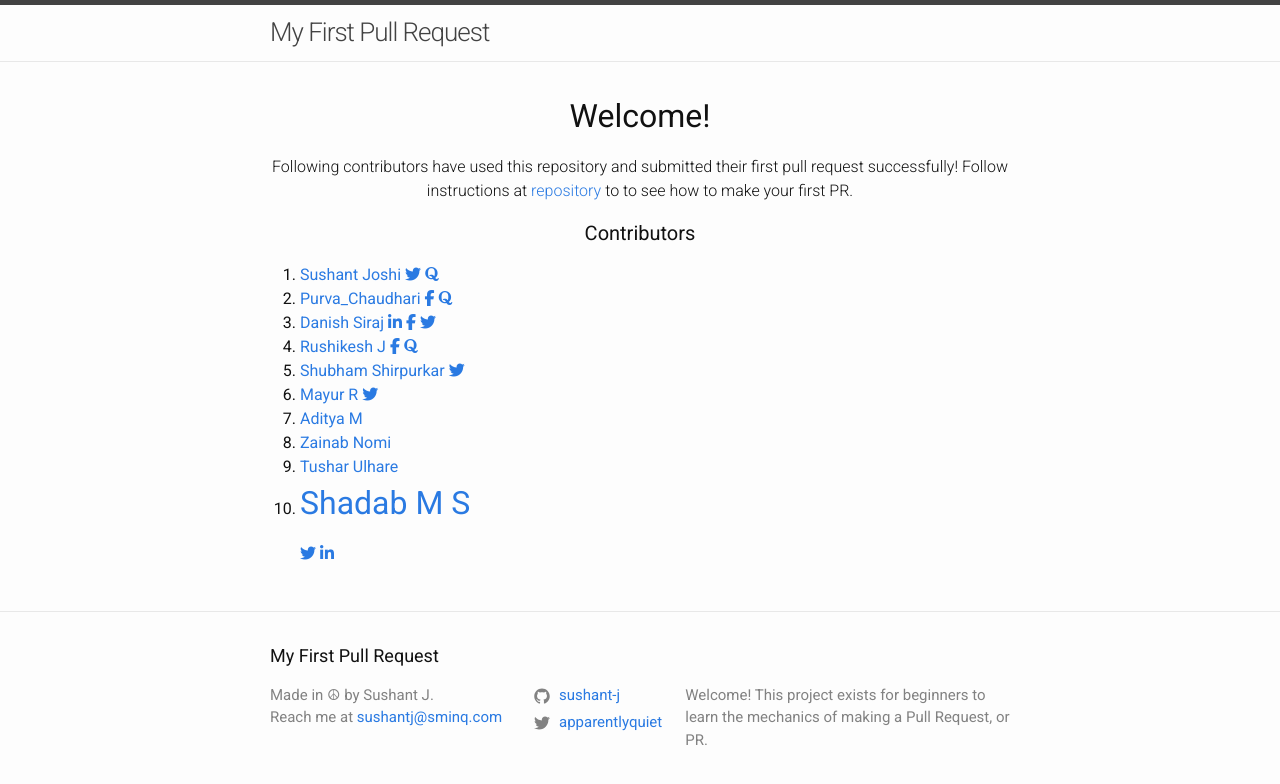
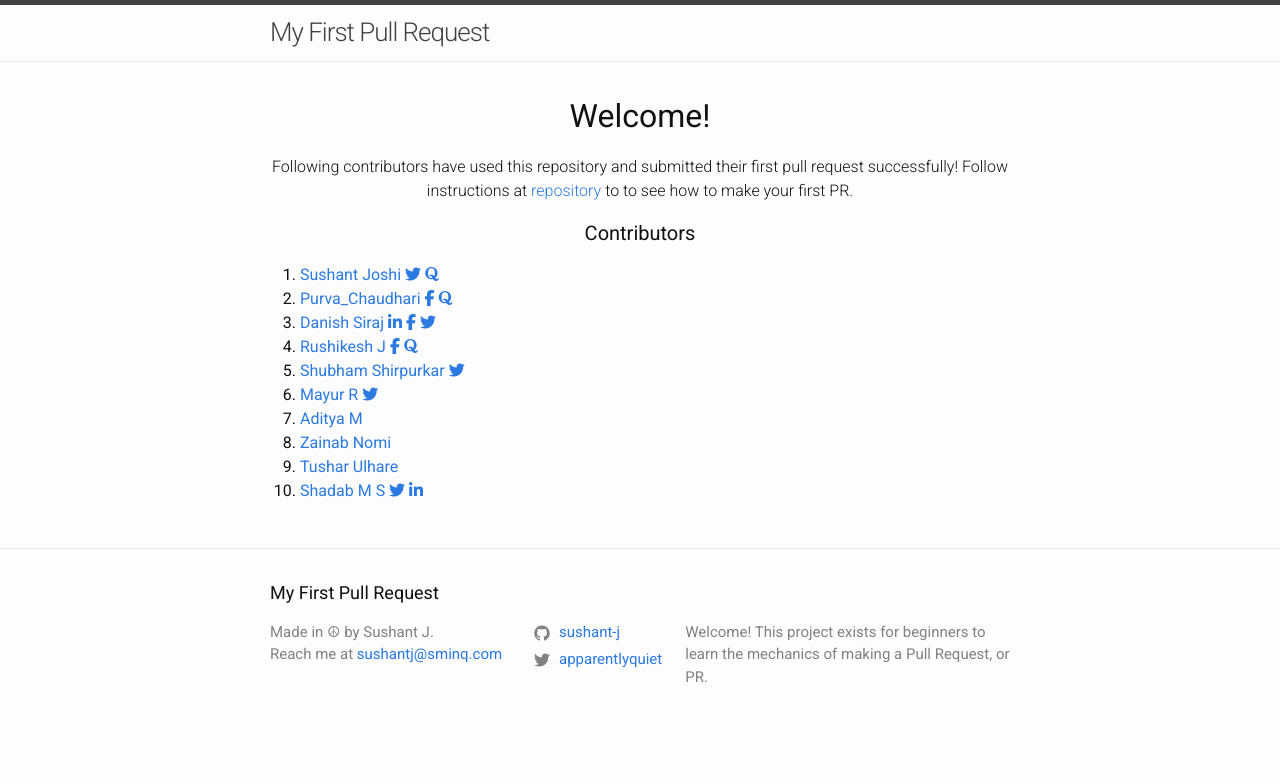
Before and after one commit to sushant-j/my-first-pull-request, a Jekyll site: the page built from index.md, in a window 1280 px wide. Shown: the top 784 px of the page. Built offline with Jekyll 4.4.1, drawn with Linux system fonts in a browser that asks for light colours; nearby versions of some CDN libraries.

```diff
--- a/_layouts/home.html
+++ b/_layouts/home.html
@@ -93,7 +93,7 @@ layout: default
 
     <li>
       <a href="https://github.com/shadabms/my-first-pull-request">
-        <h1>Shadab M S</h1>
+        Shadab M S
       </a>
       <a class="" href="https://twitter.com/shadabms19">
         <i class="fa fa-twitter"></i>
```
